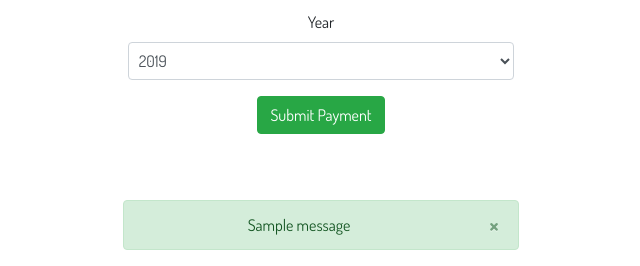
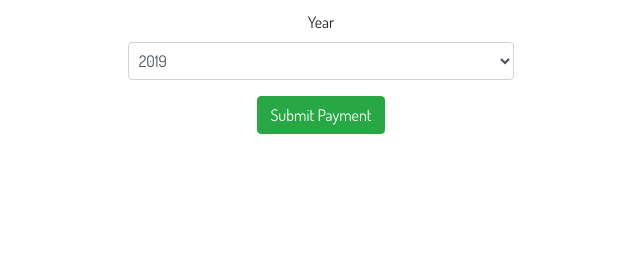
Before and after one commit to Code-Institute-Submissions/haydal810-Milestone-Project-4, a Django app: page /checkout/ in a window 1280 px wide. Shown: the part 1698-1964 px from the top of the page, without its empty margins (319-959 px from the left). After the commit the page ends 1832 px from the top, so only its background shows below. Run offline with Django 3.2, Linux system fonts and the light colour scheme; a user stored in the database is signed in; tables that the repository leaves empty hold one stand-in row (values such as "Sample post"); one stand-in notice (Sample message) is shown; some libraries are stand-ins or nearby versions.

Commit message:
tody up code, insert comments where needed

```diff
--- a/accounts/templates/profile.html
+++ b/accounts/templates/profile.html
@@ -15,9 +15,6 @@
 </div>
 {% endblock %}
 
-
-
-
 <!-- User Profile Block Content here -->
 {% block content %}
 <div class="row justify-content-center">
--- a/accounts/templates/registration.html
+++ b/accounts/templates/registration.html
@@ -15,8 +15,6 @@
 </div>
 {% endblock %}
 
-
-
 <!-- Registration Block Content here -->
 {% block content %}
 <div class="row justify-content-center">
--- a/cart/templates/cart.html
+++ b/cart/templates/cart.html
@@ -4,7 +4,6 @@
 {% load crispy_forms_tags %}
 
 {% block cart_content %}
-
 
 <div class="row justify-content-center">
     <!-- Return to Shop button Column -->
@@ -91,7 +90,6 @@
         <a class="btn btn-success text-white" href="{% url 'all_products' %}" role="button">Cart Empty - Return to
             Shop</a>
     </div>
-
     {% endif %}
 </div>
 
--- a/checkout/templates/checkout.html
+++ b/checkout/templates/checkout.html
@@ -4,7 +4,6 @@
 {% load crispy_forms_tags %}
 
 <!-- checkout block content -->
-
 {% block head_js %}
 <script type="text/javascript" src="https://js.stripe.com/v2/"></script>
 <script type="text/javascript">
@@ -76,8 +75,8 @@
         </div>
     </div>
 </div>
+
 <!-- Payment details fields -->
-
 <div class="row justify-content-center">
     <div class="col-md-8 col-lg-4 active centre_alignment col_content">
         <form role="form" method="post" id="payment-form" action="{% url 'checkout' %}">
@@ -100,20 +99,4 @@
     </div>
 </div>
 
-<!-- This row is for alert / error messages ONLY -->
-<div class="row justify-content-center message_row">
-    <div class="col-10 col-md-6 col-lg-4 centre_alignment">
-        <!-- Message for logging out / logging in -->
-        {% if messages %}
-        {% for message in messages %}
-        <div class="alert {{ message.tags }} alert-dismissible" role="alert">
-            <button type="button" class="close" data-dismiss="alert" aria-label="Close">
-                <span aria-hidden="true">&times;</span>
-            </button>
-            {{ message }}
-        </div>
-        {% endfor %}
-        {% endif %}
-    </div>
-</div>
 {% endblock %}
--- a/products/templates/products.html
+++ b/products/templates/products.html
@@ -44,11 +44,9 @@
     <div class="col-10 col-md-6 col-lg-4 text-center product_padding">
         <div class="card">
             <div class="product_shop" style="background-image: url('{{ MEDIA_URL }}{{ product.image }}')"></div>
-
             <p><strong>{{ product.name }}</strong></p>
             <p class="product-description">{{ product.description }}</p>
             <p class="price">€ {{ product.price }}</p>
-
             <form method="post" action="{% url 'add_to_cart' product.id %}">
                 {% csrf_token %}
                 <div class="input-group">
```
Also changed, not shown: accounts/templates/login.html (+4 -6 lines), templates/base.html (+9 -23 lines), templates/mycart_base.html (+5 -2 lines), templates/shop.html (+8 -25 lines).
